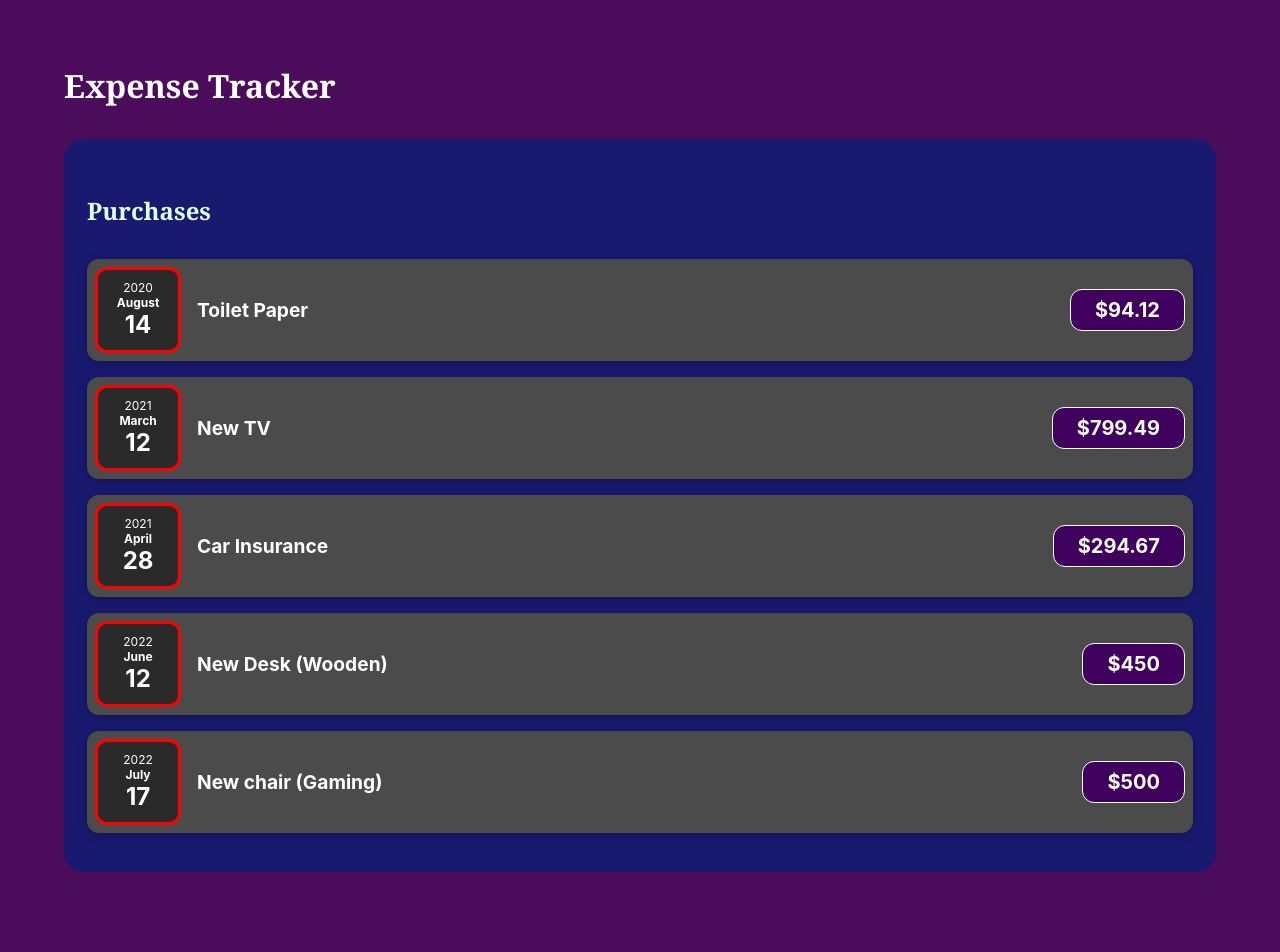
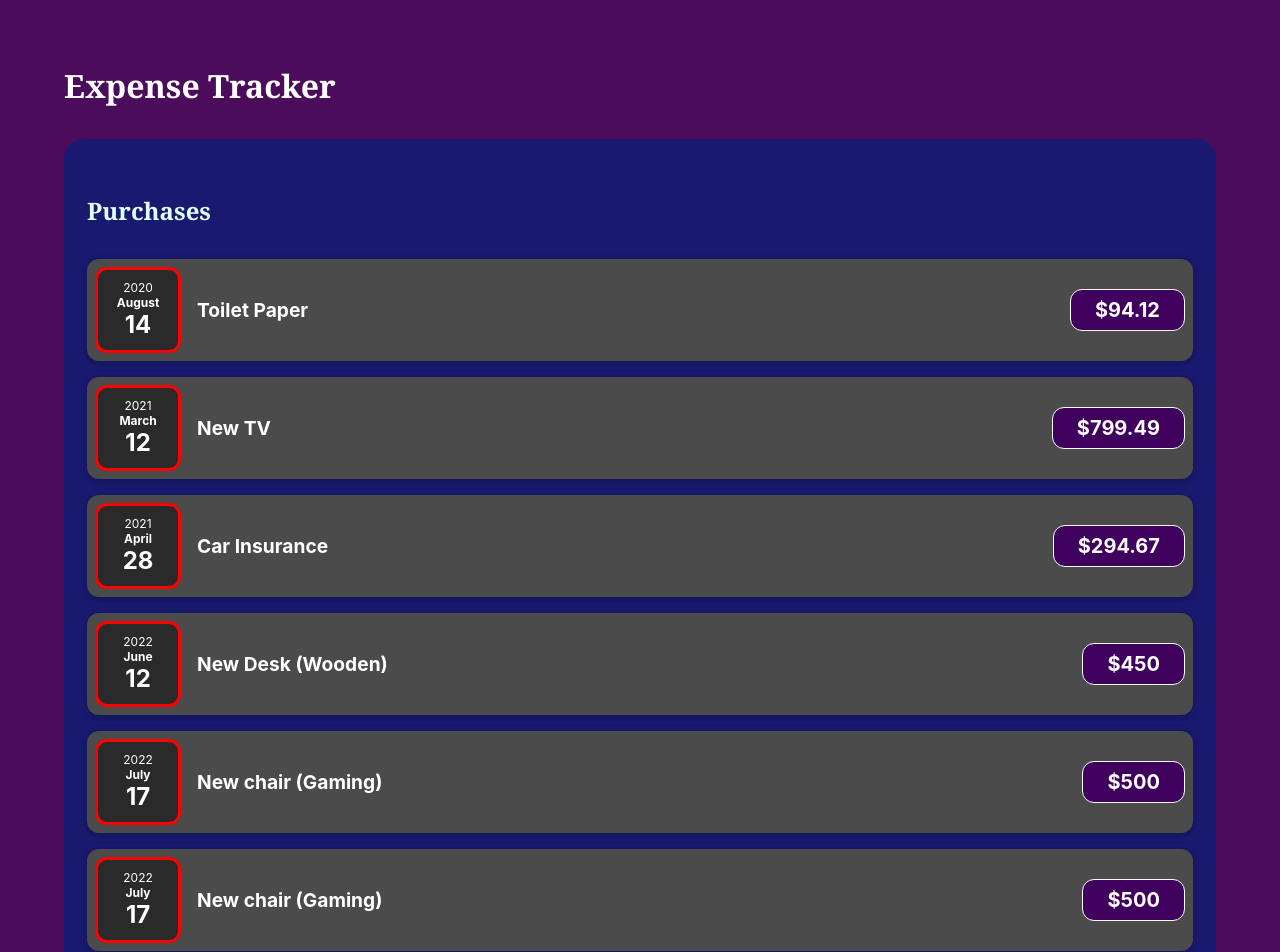
Before and after one commit to ads8046/reactjs-budget-tracker, a JavaScript app: page / in a window 1280 px wide. Shown: the top 952 px of the page. Built offline with nearby package versions, Linux system fonts and the light colour scheme; the HTML template or start-up script is replaced by a standard one.

Commit message:
testing user

```diff
--- a/src/App.js
+++ b/src/App.js
@@ -29,6 +29,12 @@ function App() {
       amount: 500,
       date: new Date(2022, 6, 17),
     },
+    {
+      id: 'e6',
+      title: 'New chair (Gaming)',
+      amount: 500,
+      date: new Date(2022, 6, 17),
+    },
   ];
 
   return (
```
